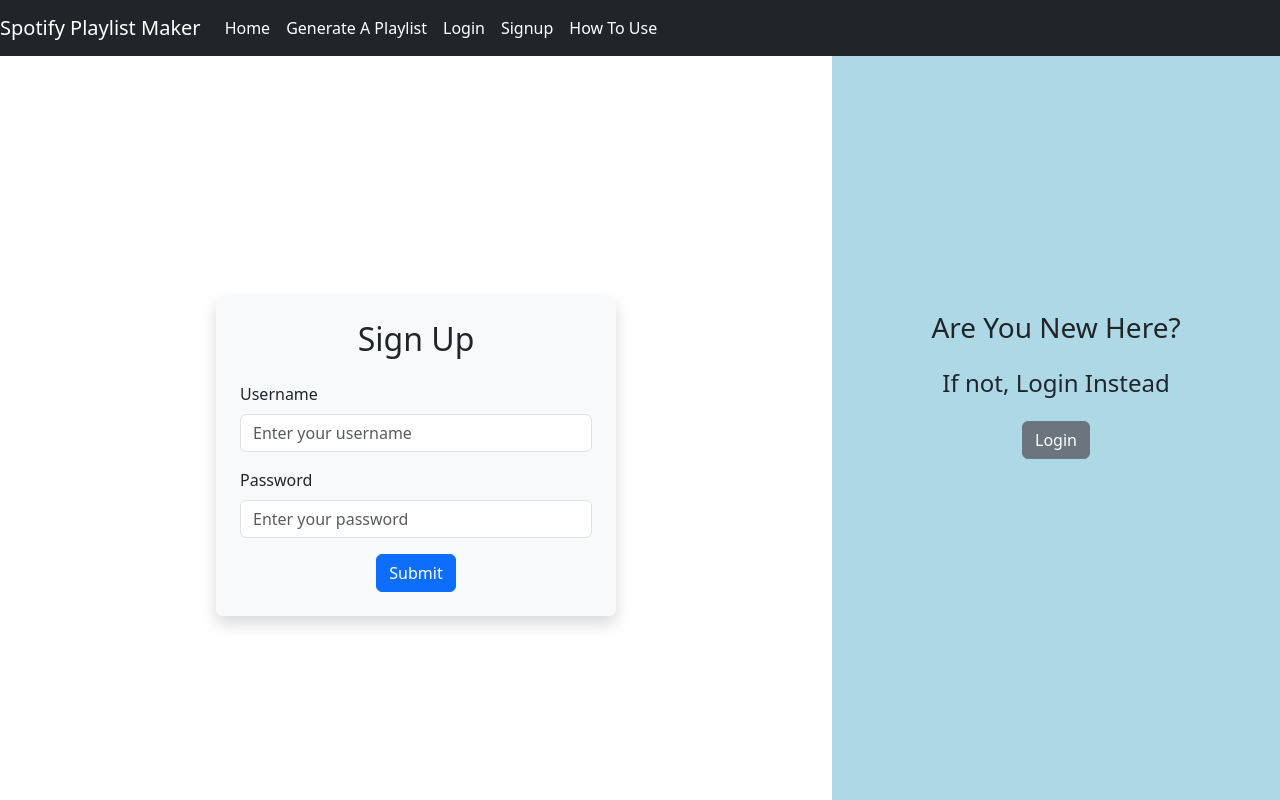
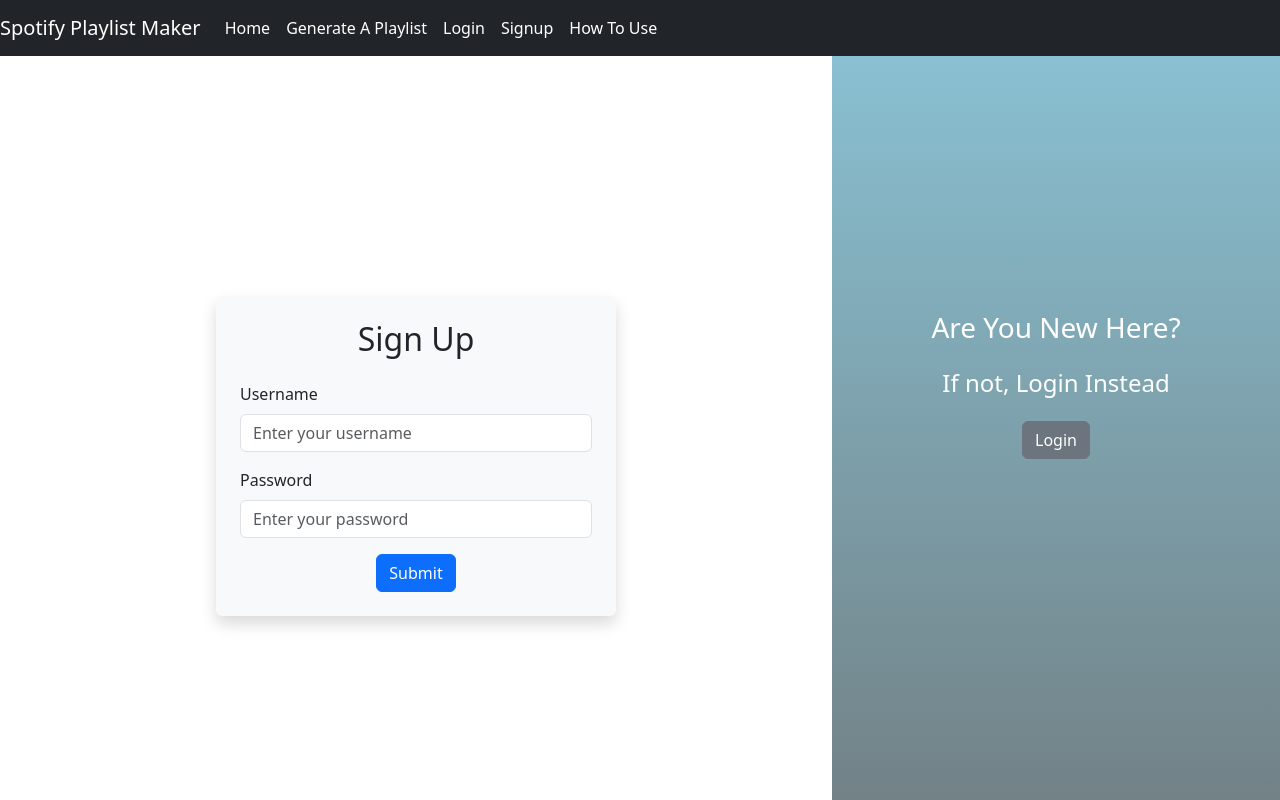
Before and after one commit to MichaelAngamarca/418Project, a React (Create React App) app: page /signup in a window 1280 px wide. Shown: the top 800 px of the page. Built offline with nearby package versions, Linux system fonts and the light colour scheme.

Commit message:
changes to login and signup

```diff
--- a/src/Login/Login.css
+++ b/src/Login/Login.css
@@ -4,7 +4,9 @@
     height: 1000px;
     width:35%;
     margin:auto;
-    background-color: lightblue;
+    text-shadow: black;
+    color: white;
+    background: linear-gradient(to bottom, #89c0d2, #6d7577);
 
 }
 .contain{
--- a/src/Signup/Signup.css
+++ b/src/Signup/Signup.css
@@ -1,10 +1,11 @@
 
 .loginOption{
      float:right;
-    height: 1000px;
+    height: 900px;
     width:35%;
     margin:auto;
-    background-color: lightblue;
+    color:white;
+    background: linear-gradient(to bottom, #89c0d2, #6d7577);
 
 }
 .contain{
```
